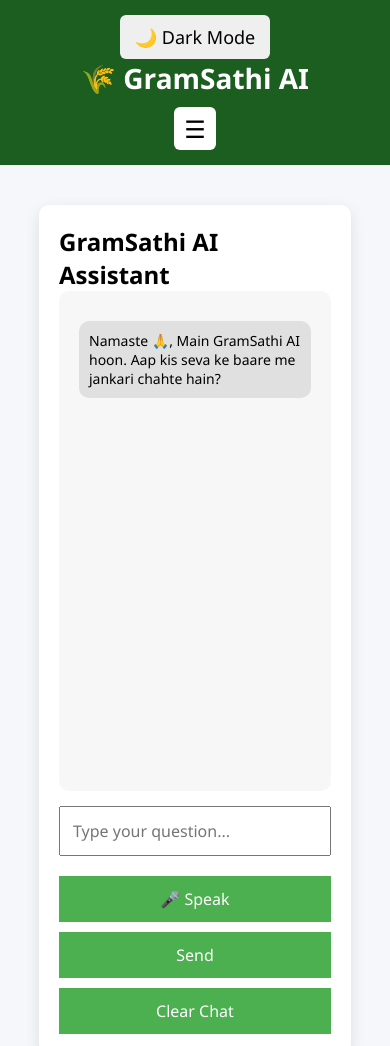
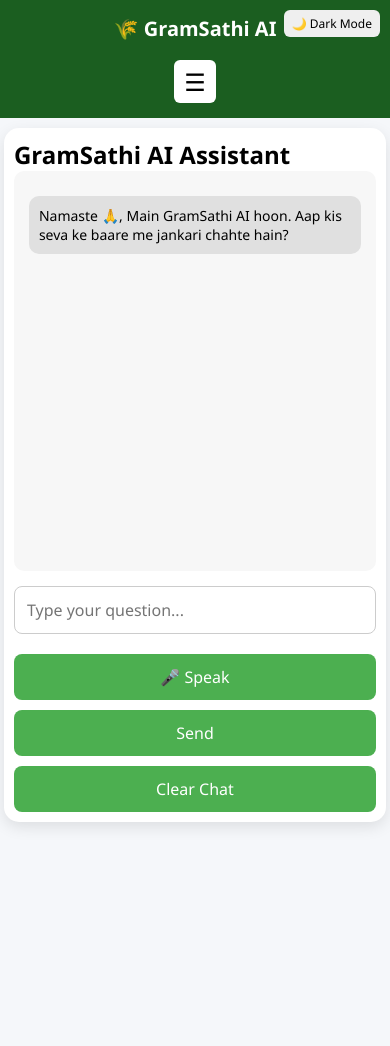
Before and after one commit to amanjogi7980-byte/gramsathi-ai, a plain HTML site: page frontend/chatbot.html in a window 390 px wide. Shown: the top 1046 px of the page. After the commit the page ends 844 px from the top, so only its background shows below. Drawn offline with Linux system fonts and the light colour scheme.

```diff
--- a/frontend/css/chatbot.css
+++ b/frontend/css/chatbot.css
@@ -1,26 +1,26 @@
 .chat-container{
 
-width:80%;
-max-width:900px;
+    width:95%;
+    max-width:1000px;
 
-margin:40px auto;
+    margin:20px auto;
 
     background:white;
 
-padding:20px;
+    padding:15px;
 
-border-radius:10px;
+    border-radius:15px;
 
     box-shadow:0 5px 15px rgba(0,0,0,0.1);
 }
 
 .chat-box{
 
-height:500px;
+    height:450px;
 
     overflow-y:auto;
 
-padding:20px;
+    padding:15px;
 
     background:#f7f7f7;
 
@@ -30,6 +30,7 @@
 .user-message{
 
     background:#4caf50;
+
     color:white;
 
     padding:10px;
@@ -56,19 +57,36 @@
 
     display:flex;
 
+    flex-direction:column;
+
+    gap:10px;
+
     margin-top:15px;
 }
 
 .input-area input{
 
+    width:100%;
+
+    padding:12px;
+
+    border:1px solid #ccc;
+
+    border-radius:8px;
+}
+
+.chat-controls{
+
+    display:flex;
+
+    gap:10px;
+}
+
+.chat-controls button{
+
     flex:1;
 
     padding:12px;
-}
-
-.input-area button{
-
-padding:12px 25px;
 
     border:none;
 
@@ -76,5 +94,34 @@
 
     color:white;
 
+    border-radius:8px;
+
     cursor:pointer;
 }
+
+@media (max-width:768px){
+
+    .chat-container{
+
+        width:98%;
+
+        margin:10px auto;
+
+        padding:10px;
+    }
+
+    .chat-box{
+
+        height:400px;
+    }
+
+    .chat-controls{
+
+        flex-direction:column;
+    }
+
+    .chat-controls button{
+
+        width:100%;
+    }
+}
--- a/frontend/css/style.css
+++ b/frontend/css/style.css
@@ -426,3 +426,57 @@
 .menu-toggle{
     display: none;
 }
+/* ===== MOBILE HEADER FIX ===== */
+
+@media (max-width:768px){
+
+    .navbar{
+
+        position:relative;
+
+        padding:10px 15px;
+
+        flex-direction:column;
+
+        gap:8px;
+    }
+
+    .logo{
+
+        font-size:20px;
+    }
+
+    #themeBtn{
+
+        position:absolute;
+
+        top:10px;
+
+        right:10px;
+
+        font-size:12px;
+
+        padding:5px 8px;
+    }
+
+    .nav-links{
+
+        display:flex;
+
+        flex-wrap:wrap;
+
+        justify-content:center;
+
+        gap:8px;
+    }
+
+    .nav-links li{
+
+        margin:0;
+    }
+
+    .nav-links a{
+
+        font-size:13px;
+    }
+}
```
Also changed, not shown: frontend/index.html (+34 -10 lines). Lines whose indentation alone changed are shown as unchanged.
